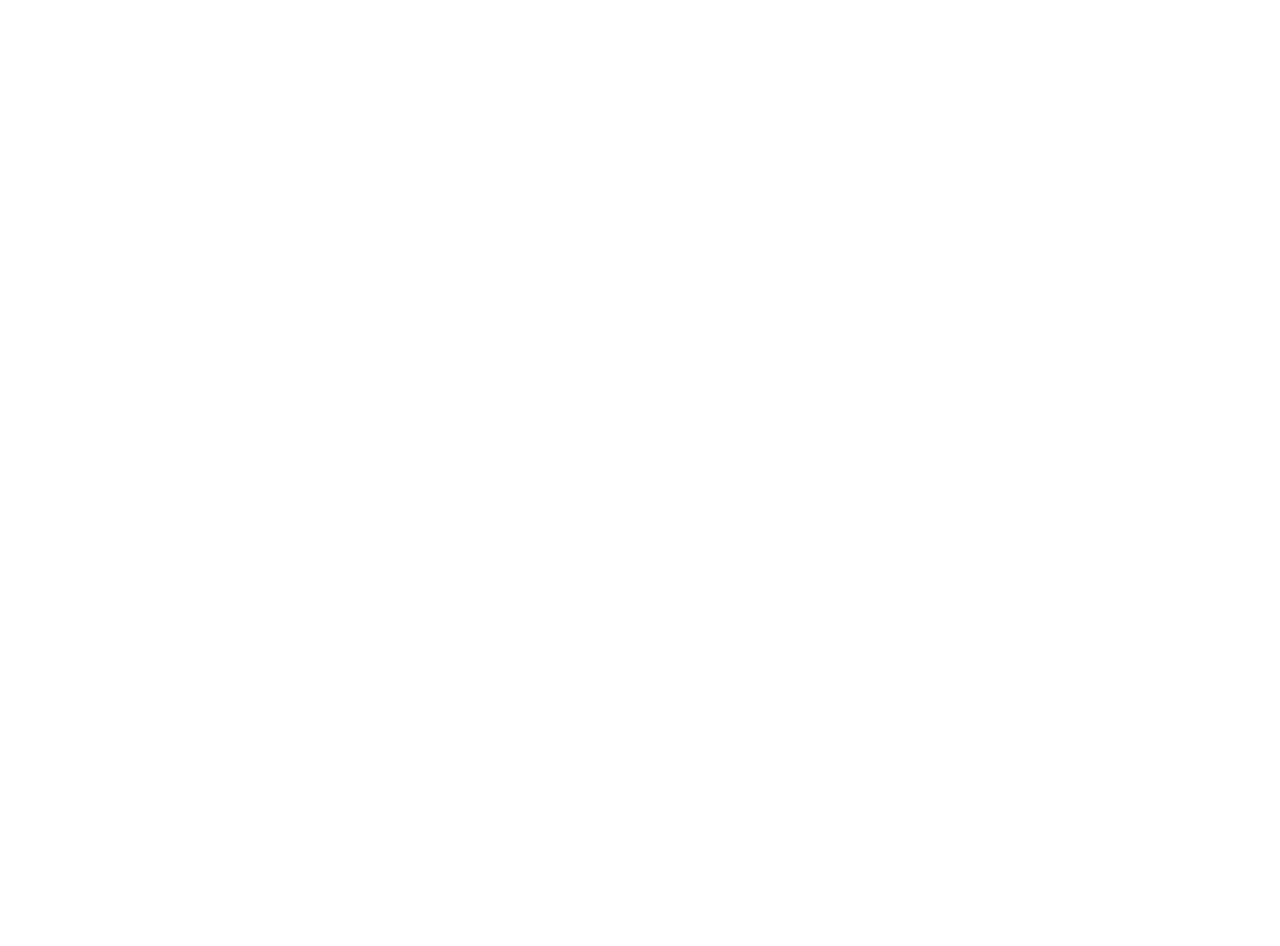
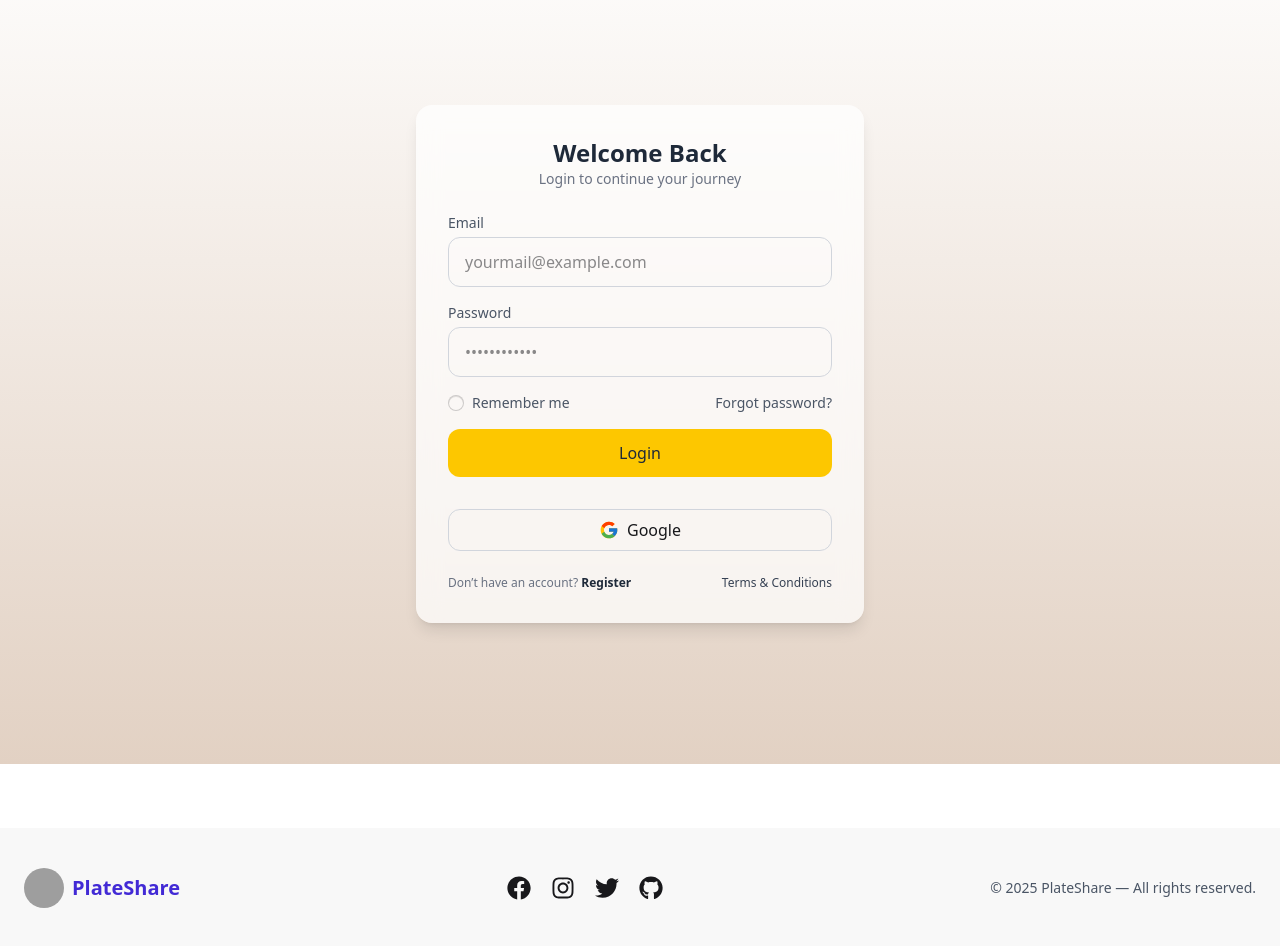
Before and after one commit to rafiul040/client-side-plateshare, a React (Vite) app: page /login in a window 1280 px wide. Before the commit this address had no page. Shown: the part 100-1046 px from the top of the page. Before the commit the page ends 800 px from the top, so only its background shows below. Built offline with nearby package versions, Linux system fonts and the light colour scheme; grey boxes are pictures that could not be loaded.

Commit message:
register and login page functionality

```diff
--- a/package.json
+++ b/package.json
@@ -13,6 +13,7 @@
     "@tailwindcss/vite": "^4.1.17",
     "react": "^19.2.0",
     "react-dom": "^19.2.0",
+    "react-icons": "^5.5.0",
     "react-router": "^7.9.5",
     "react-router-dom": "^7.9.5",
     "tailwindcss": "^4.1.17"
--- a/src/Pages/Auth/Login.jsx
+++ b/src/Pages/Auth/Login.jsx
@@ -1,11 +1,100 @@
-import React from 'react';
+import React from "react";
+import { Link } from "react-router-dom";
+import { FcGoogle } from "react-icons/fc";
+import { FaApple } from "react-icons/fa";
 
 const Login = () => {
-    return (
-        <div>
+  const handleLogin = (e) => {
+    e.preventDefault();
+    const form = e.target;
+    const email = form.email.value;
+    const password = form.password.value;
+    console.log({ email, password });
+  };
 
-        </div>
-    );
+  return (
+    <div className="min-h-screen flex items-center justify-center bg-gradient-to-b from-[#fdfcfb] to-[#e2d1c3] px-4">
+      <div className="w-full max-w-md bg-white/70 backdrop-blur-md rounded-2xl shadow-lg p-8">
+
+        <h2 className="text-2xl font-semibold text-center text-gray-800">
+          Welcome Back
+        </h2>
+        <p className="text-center text-sm text-gray-500 mb-6">
+          Login to continue your journey
+        </p>
+
+
+        <form onSubmit={handleLogin} className="space-y-4">
+          <div>
+            <label className="block text-sm text-gray-600 mb-1">Email</label>
+            <input
+              type="email"
+              name="email"
+              placeholder="yourmail@example.com"
+              className="w-full px-4 py-3 border border-gray-300 rounded-xl focus:outline-none focus:ring-2 focus:ring-yellow-400"
+              required
+            />
+          </div>
+
+          <div>
+            <label className="block text-sm text-gray-600 mb-1">Password</label>
+            <input
+              type="password"
+              name="password"
+              placeholder="••••••••••••"
+              className="w-full px-4 py-3 border border-gray-300 rounded-xl focus:outline-none focus:ring-2 focus:ring-yellow-400"
+              required
+            />
+          </div>
+
+          <div className="flex justify-between items-center text-sm text-gray-600">
+            <label className="flex items-center gap-2">
+              <input type="checkbox" className="checkbox checkbox-xs" />
+              Remember me
+            </label>
+            <a href="#" className="hover:underline">
+              Forgot password?
+            </a>
+          </div>
+
+          <button
+            type="submit"
+            className="w-full bg-yellow-400 hover:bg-yellow-500 text-gray-800 font-medium py-3 rounded-xl transition-all"
+          >
+            Login
+          </button>
+
+
+          <div className="flex items-center justify-center gap-4 mt-4">
+
+            <button className="flex items-center justify-center gap-2 border border-gray-300 px-6 py-2 rounded-xl w-full hover:bg-gray-50">
+              <FcGoogle className="text-xl" />
+              <span>Google</span>
+            </button>
+          </div>
+
+
+          <div className="flex justify-between text-xs text-gray-500 mt-6">
+            <p>
+              Don’t have an account?{" "}
+              <Link
+                to="/register"
+                className="text-gray-800 font-semibold hover:underline"
+              >
+                Register
+              </Link>
+            </p>
+            <Link
+              to="/terms"
+              className="hover:underline text-gray-700 font-medium"
+            >
+              Terms & Conditions
+            </Link>
+          </div>
+        </form>
+      </div>
+    </div>
+  );
 };
 
 export default Login;
--- a/src/Pages/Auth/Register.jsx
+++ b/src/Pages/Auth/Register.jsx
@@ -1,11 +1,98 @@
-import React from 'react';
+import React from "react";
+import { Link } from "react-router-dom";
+import { FcGoogle } from "react-icons/fc";
+import { FaApple } from "react-icons/fa";
 
 const Register = () => {
-    return (
-        <div>
+  const handleRegister = (e) => {
+    e.preventDefault();
+    const form = e.target;
+    const name = form.name.value;
+    const email = form.email.value;
+    const password = form.password.value;
+    console.log({ name, email, password });
+  };
 
-        </div>
-    );
+  return (
+    <div className="min-h-screen flex items-center justify-center bg-gradient-to-b from-[#fdfcfb] to-[#e2d1c3] px-4">
+      <div className="w-full max-w-md bg-white/70 backdrop-blur-md rounded-2xl shadow-lg p-8">
+
+        <h2 className="text-2xl font-semibold text-center text-gray-800">Create an account
+        </h2>
+
+
+        <form onSubmit={handleRegister} className="space-y-4">
+          <div>
+            <label className="block text-sm text-gray-600 mb-1">Full name</label>
+            <input
+              type="text"
+              name="name"
+              placeholder="Amélie Laurent"
+              className="w-full px-4 py-3 border border-gray-300 rounded-xl focus:outline-none focus:ring-2 focus:ring-yellow-400"
+              required
+            />
+          </div>
+
+          <div>
+            <label className="block text-sm text-gray-600 mb-1">Email</label>
+            <input
+              type="email"
+              name="email"
+              placeholder="amelielaurent7622@gmail.com"
+              className="w-full px-4 py-3 border border-gray-300 rounded-xl focus:outline-none focus:ring-2 focus:ring-yellow-400"
+              required
+            />
+          </div>
+
+          <div>
+            <label className="block text-sm text-gray-600 mb-1">Password</label>
+            <input
+              type="password"
+              name="password"
+              placeholder="••••••••••••"
+              className="w-full px-4 py-3 border border-gray-300 rounded-xl focus:outline-none focus:ring-2 focus:ring-yellow-400"
+              required
+            />
+          </div>
+
+          <button
+            type="submit"
+            className="w-full bg-yellow-400 hover:bg-yellow-500 text-gray-800 font-medium py-3 rounded-xl transition-all"
+          >
+            Submit
+          </button>
+
+
+          <div className="flex items-center justify-center gap-4 mt-4">
+
+            <button className="flex items-center justify-center gap-2 border border-gray-300 px-6 py-2 rounded-xl w-full hover:bg-gray-50">
+              <FcGoogle className="text-xl" />
+              <span>Google</span>
+            </button>
+          </div>
+
+
+          <div className="flex justify-between text-xs text-gray-500 mt-6">
+            <p>
+              Have any account?{" "}
+              <Link
+                to="/login"
+                className="text-gray-800 font-semibold hover:underline"
+              >
+                Sign in
+              </Link>
+            </p>
+            <Link
+              to="/terms"
+              className="hover:underline text-gray-700 font-medium"
+            >
+              Terms & Conditions
+            </Link>
+          </div>
+        </form>
+      </div>
+    </div>
+  );
 };
 
 export default Register;
--- a/src/Pages/Home/Home.jsx
+++ b/src/Pages/Home/Home.jsx
@@ -21,6 +21,8 @@
 
       {/* ✅ STATIC SECTION 2: OUR MISSION */}
       <OurMission></OurMission>
+
+
     </div>
   );
 };
--- a/src/components/Footer.jsx
+++ b/src/components/Footer.jsx
@@ -1,11 +1,66 @@
-import React from 'react';
+import React from "react";
+import { Link } from "react-router-dom";
+import { FaFacebook, FaInstagram, FaTwitter, FaGithub } from "react-icons/fa";
 
 const Footer = () => {
-    return (
-        <div>
+  const currentYear = new Date().getFullYear();
 
+  return (
+    <footer className="bg-base-200 text-base-content mt-16">
+      <div className="container mx-auto px-6 py-10 flex flex-col md:flex-row justify-between items-center gap-6">
+        {/* ✅ Left: Logo & Name */}
+        <Link to="/" className="flex items-center gap-2">
+          <img
+            src="https://i.ibb.co/2FsfXqM/default-avatar.png"
+            alt="PlateShare Logo"
+            className="w-10 h-10 rounded-full"
+          />
+          <span className="text-xl font-bold text-primary">PlateShare</span>
+        </Link>
+
+        {/* ✅ Middle: Social Links */}
+        <div className="flex gap-5 text-2xl">
+          <a
+            href="https://facebook.com"
+            target="_blank"
+            rel="noopener noreferrer"
+            className="hover:text-blue-600 transition"
+          >
+            <FaFacebook />
+          </a>
+          <a
+            href="https://instagram.com"
+            target="_blank"
+            rel="noopener noreferrer"
+            className="hover:text-pink-500 transition"
+          >
+            <FaInstagram />
+          </a>
+          <a
+            href="https://twitter.com"
+            target="_blank"
+            rel="noopener noreferrer"
+            className="hover:text-sky-500 transition"
+          >
+            <FaTwitter />
+          </a>
+          <a
+            href="https://github.com"
+            target="_blank"
+            rel="noopener noreferrer"
+            className="hover:text-gray-800 transition"
+          >
+            <FaGithub />
+          </a>
         </div>
-    );
+
+        {/* ✅ Right: Copyright */}
+        <p className="text-sm text-gray-600 text-center md:text-right">
+          © {currentYear} PlateShare — All rights reserved.
+        </p>
+      </div>
+    </footer>
+  );
 };
 
 export default Footer;
--- a/src/layouts/MainLayout.jsx
+++ b/src/layouts/MainLayout.jsx
@@ -10,17 +10,14 @@
             <header>
             <Navbar></Navbar>
             </header>
-            {/* <main>
-            <Home></Home>
-            </main> */}
+
 
             <section>
                 <Outlet></Outlet>
             </section>
 
-            <footer>
+
                 <Footer></Footer>
-            </footer>
         </div>
     );
 };
--- a/src/routes/router.jsx
+++ b/src/routes/router.jsx
@@ -6,6 +6,8 @@
 import HeroSection from './../Pages/Home/HeroSection';
 import AvailableFoods from './../Pages/Foods/AvailableFoods';
 import MainLayout from "../layouts/MainLayout";
+import Login from './../Pages/Auth/Login';
+import Register from './../Pages/Auth/Register';
 
 export const router = createBrowserRouter([
   {
@@ -21,7 +23,17 @@
         index: true,
         path: '/availableFoods',
         Component: AvailableFoods
-      }
+      },
+      {
+        index: true,
+        path: '/login',
+        Component: Login
+      },
+      {
+        index: true,
+        path: '/register',
+        Component: Register
+      },
     ],
   },
 ]);
```
Also changed, not shown: src/components/Navbar.jsx (+26 -27 lines), 1 other file (tests, documents, lock files or other folders).
